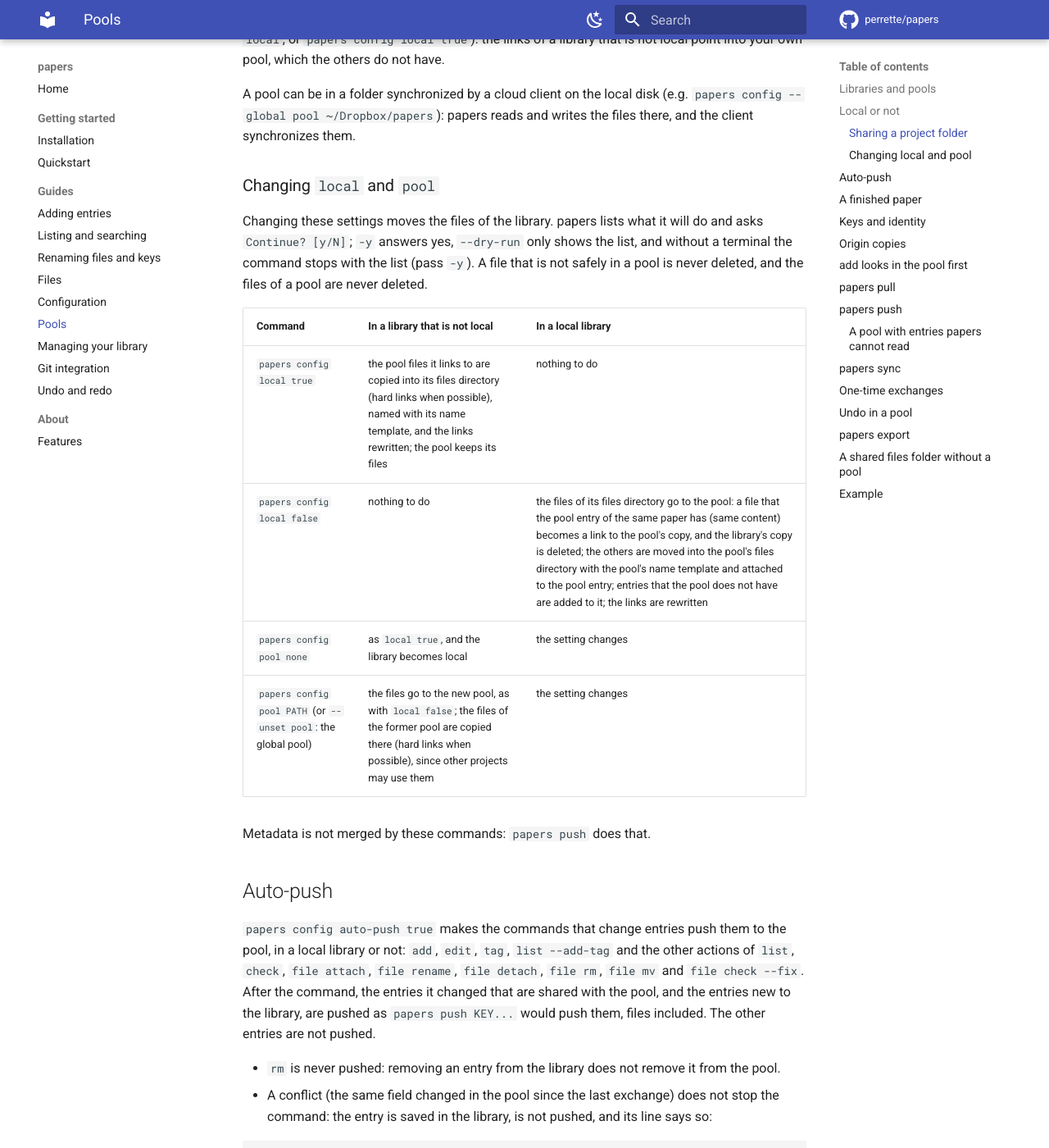
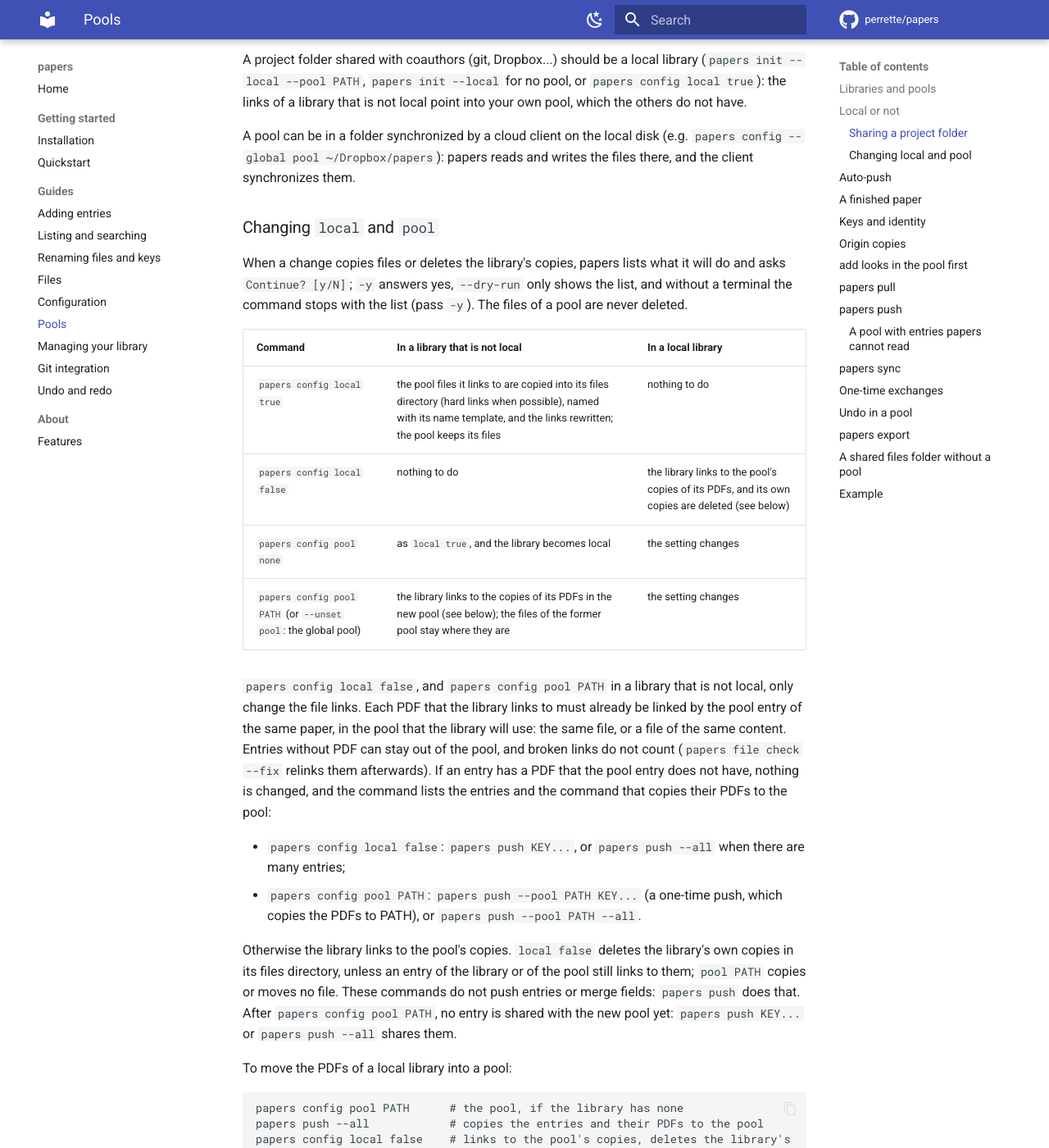
Before and after one commit to perrette/papers, an MkDocs documentation site: the page built from docs/pools.md, in a window 1280 px wide and 1400 px high, scrolled down 2961 px. Shown: the whole window at 82% size. Built offline with MkDocs 1.6.1 and Material for MkDocs 9.7.7, drawn with Linux system fonts in a browser that asks for light colours; comment, search, counter and statistics services are not loaded; the version menu is left out; some of the changed text lies outside the part shown.

Commit message:
config local false / config pool: link to the pool's copies only
`papers config local false`, and `papers config pool PATH` in a library
that is not local, no longer move or copy files into the pool, add
entries to it or attach files to pool entries. Each PDF that the library
links to must already be linked by the pool entry of the same paper (same
file, or a file with the same checksum). Entries without PDF and broken
links do not block.

- If the precondition fails, nothing changes and the error lists the
  entries (the first 10 and "and N more") with the command that copies
  their PDFs to the pool: `papers push KEY...` (or `papers push --all`
  when there are many); for `config pool PATH`,
  `papers push --pool PATH KEY...` (or `--all`).
- Otherwise the library links to the pool's copies, after the usual
  summary and prompt. local false deletes the library's own copies in its
  files directory, unless an entry of the library or of the pool links to
  them. pool PATH copies nothing and writes no origin record for the new
  pool.

`papers init --local` without --pool now creates a library without pool
(pool none); `--local --pool PATH` keeps that pool.

Exchange.plan_to_pool/to_pool are replaced by plan_relink/relink. Tests
that set up a non-local library now run `papers push --all` before
`config local false`; the shared-files-dir tests relink lib2 with
`file check --fix` before switching, since it is no longer done by a move.

````diff
--- a/docs/pools.md
+++ b/docs/pools.md
@@ -70,9 +70,11 @@ The `local` setting of a library says where its files are:
 - `local: true`: the files are in the files directory of the library
   (`files/`).
 
-`papers init --local` creates a local library; the default for new libraries
-is the `local` setting of the global configuration
-(`papers config --global local true`). A library without pool is local.
+`papers init --local` creates a local library without pool (`pool none`);
+`papers init --local --pool PATH` creates a local library that uses the pool
+PATH. Without `--local`, the default for new libraries is the `local`
+setting of the global configuration (`papers config --global local true`).
+A library without pool is local.
 
 In a library that is not local, the file links are the pool entry's; the
 library decides which entries it has. The `files` setting says how a new
@@ -139,7 +141,8 @@ no list of the libraries that depend on it.
 ### Sharing a project folder
 
 A project folder shared with coauthors (git, Dropbox...) should be a local
-library (`papers init --local`, or `papers config local true`): the links of
+library (`papers init --local --pool PATH`, `papers init --local` for no
+pool, or `papers config local true`): the links of
 a library that is not local point into your own pool, which the others do
 not have.
 
@@ -149,20 +152,47 @@ writes the files there, and the client synchronizes them.
 
 ### Changing `local` and `pool`
 
-Changing these settings moves the files of the library. papers lists what
-it will do and asks `Continue? [y/N]`; `-y` answers yes, `--dry-run` only
-shows the list, and without a terminal the command stops with the list
-(pass `-y`). A file that is not safely in a pool is never deleted, and the
-files of a pool are never deleted.
+When a change copies files or deletes the library's copies, papers lists
+what it will do and asks `Continue? [y/N]`; `-y` answers yes, `--dry-run`
+only shows the list, and without a terminal the command stops with the list
+(pass `-y`). The files of a pool are never deleted.
 
 | Command | In a library that is not local | In a local library |
 |---|---|---|
 | `papers config local true` | the pool files it links to are copied into its files directory (hard links when possible), named with its name template, and the links rewritten; the pool keeps its files | nothing to do |
-| `papers config local false` | nothing to do | the files of its files directory go to the pool: a file that the pool entry of the same paper has (same content) becomes a link to the pool's copy, and the library's copy is deleted; the others are moved into the pool's files directory with the pool's name template and attached to the pool entry; entries that the pool does not have are added to it; the links are rewritten |
+| `papers config local false` | nothing to do | the library links to the pool's copies of its PDFs, and its own copies are deleted (see below) |
 | `papers config pool none` | as `local true`, and the library becomes local | the setting changes |
-| `papers config pool PATH` (or `--unset pool`: the global pool) | the files go to the new pool, as with `local false`; the files of the former pool are copied there (hard links when possible), since other projects may use them | the setting changes |
+| `papers config pool PATH` (or `--unset pool`: the global pool) | the library links to the copies of its PDFs in the new pool (see below); the files of the former pool stay where they are | the setting changes |
 
-Metadata is not merged by these commands: `papers push` does that.
+`papers config local false`, and `papers config pool PATH` in a library
+that is not local, only change the file links. Each PDF that the library
+links to must already be linked by the pool entry of the same paper, in
+the pool that the library will use: the same file, or a file of the same
+content. Entries without PDF can stay out of the pool, and broken links do
+not count (`papers file check --fix` relinks them afterwards). If an entry
+has a PDF that the pool entry does not have, nothing is changed, and the
+command lists the entries and the command that copies their PDFs to the
+pool:
+
+- `papers config local false`: `papers push KEY...`, or `papers push --all`
+  when there are many entries;
+- `papers config pool PATH`: `papers push --pool PATH KEY...` (a one-time
+  push, which copies the PDFs to PATH), or `papers push --pool PATH --all`.
+
+Otherwise the library links to the pool's copies. `local false` deletes
+the library's own copies in its files directory, unless an entry of the
+library or of the pool still links to them; `pool PATH` copies or moves no
+file. These commands do not push entries or merge fields: `papers push`
+does that. After `papers config pool PATH`, no entry is shared with the
+new pool yet: `papers push KEY...` or `papers push --all` shares them.
+
+To move the PDFs of a local library into a pool:
+
+```
+papers config pool PATH      # the pool, if the library has none
+papers push --all            # copies the entries and their PDFs to the pool
+papers config local false    # links to the pool's copies, deletes the library's
+```
 
 ## Auto-push
 
@@ -566,10 +596,10 @@ What to watch for, since each library only knows its own entries:
   (the two libraries use the same template); otherwise attach the renamed
   file with `papers file attach KEY FILE`, and remove the link with
   `papers file detach --broken --key KEY`.
-- `papers config local false` in one library moves the shared PDFs into
-  its pool, and the links of the other library break. Once the other
-  library uses the same pool, `papers file check --fix` relinks them to the
-  pool's files (see
+- `papers push --all` then `papers config local false` in one library
+  deletes the shared PDFs once the pool has copies, and the links of the
+  other library break. Once the other library uses the same pool,
+  `papers file check --fix` relinks them to the pool's files (see
   [Reconnecting PDFs and a bibtex](files.md#reconnecting-pdfs-and-a-bibtex)).
 
 ## Example
@@ -610,7 +640,8 @@ A folder shared with someone as a separate pool, for one project:
 ```
 cd ~/projects/tides
 papers export ../shared-with-bob          # a library of its own
-papers config pool ../shared-with-bob     # the pool of tides from now on
+papers config pool ../shared-with-bob     # the pool of tides from now on: it links to the
+                                          # copies of the PDFs that export made
 papers sync --all                         # the first time: records what is shared
 papers sync                               # later changes, both ways
 ```
````
Also changed, not shown: docs/configuration.md (+10 -4 lines), docs/files.md (+3 -3 lines), docs/quickstart.md (+8 -4 lines), 7 other files.
